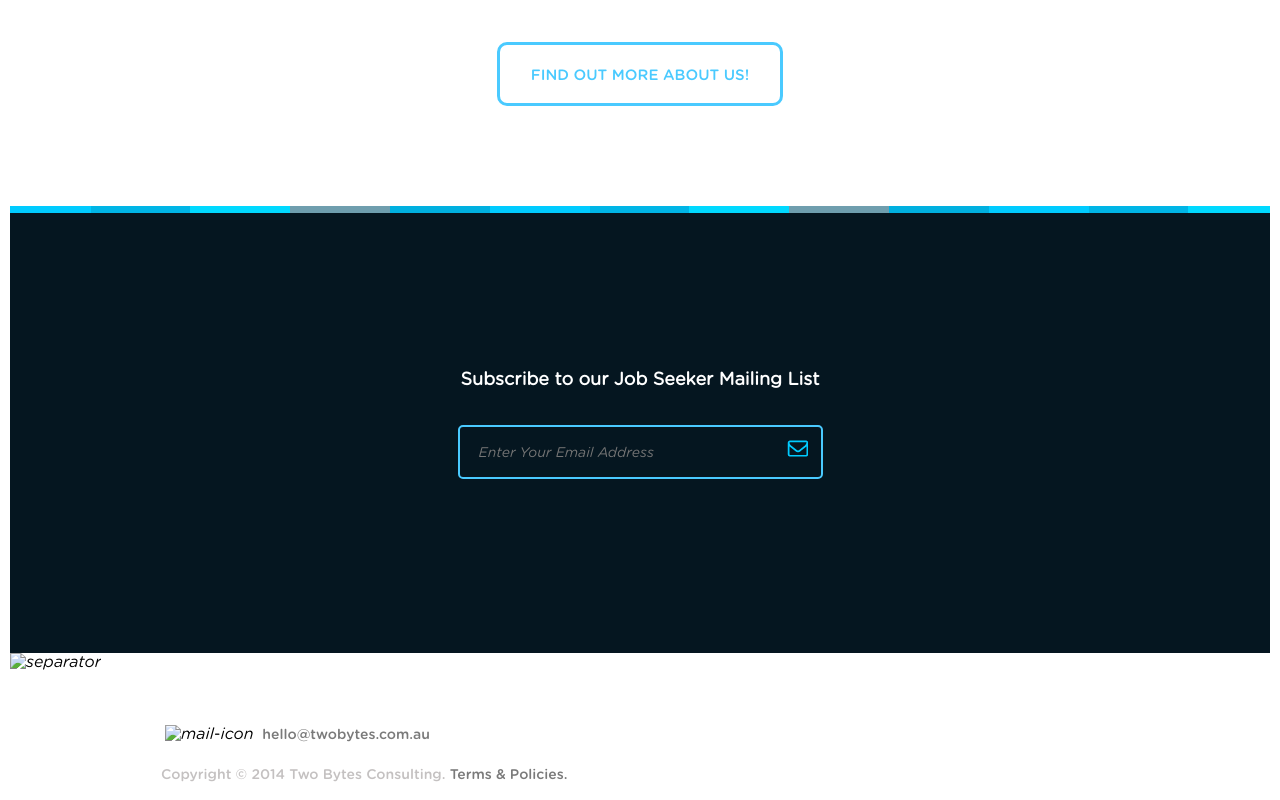
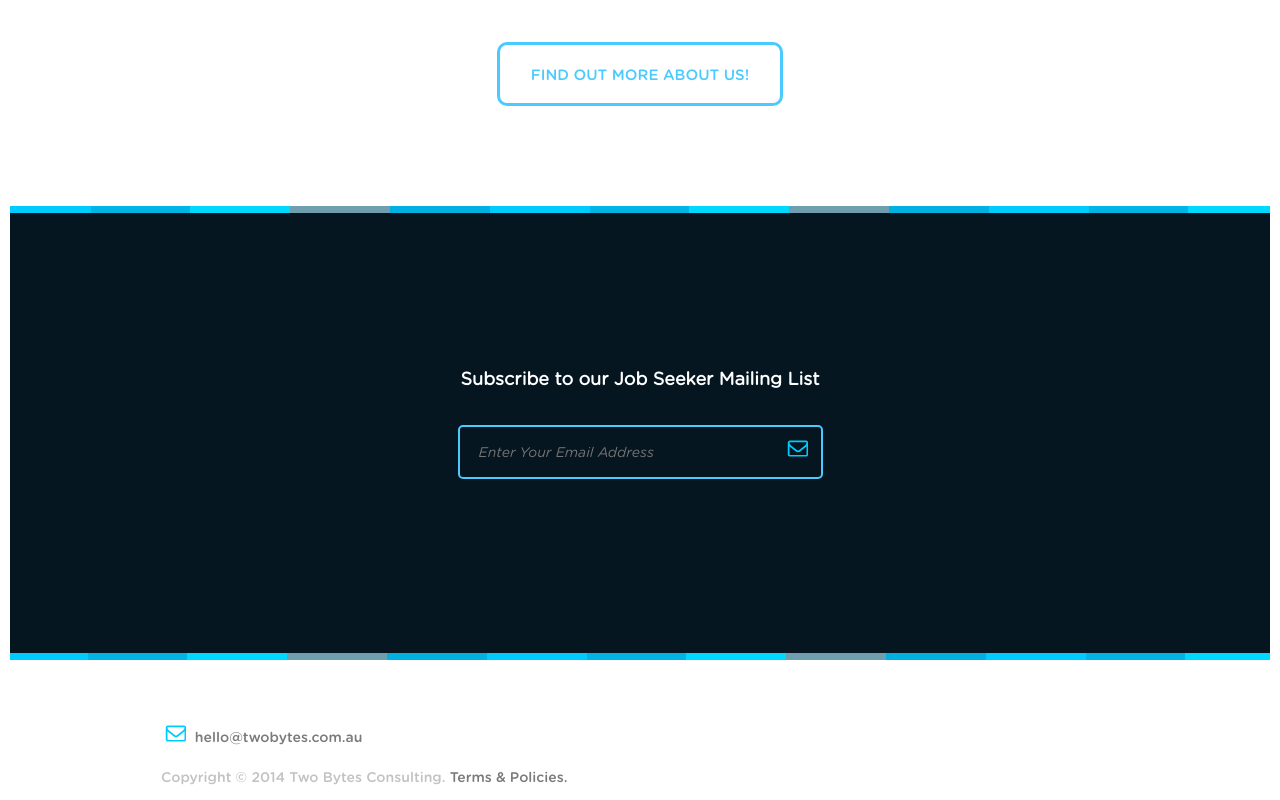
Before and after one commit to Maximumstart-initial-course/roman-b5-001, a plain HTML site: page twobytes/index.html in a window 1280 px wide. Shown: the part 1244-2044 px from the top of the page. Drawn offline with Linux system fonts and the light colour scheme.

Commit message:
Остання Версія)

```diff
--- a/twobytes/index.html
+++ b/twobytes/index.html
@@ -67,11 +67,11 @@
 						<input class="mail-subscribe" type="email" placeholder="Enter Your Email Address"><button class="mail-subscribe-button" type="submit"> <img src="img/mail-icon.png" alt="mail-search-icon"></button>
 					</form>
 		</section>
-			<img src="img/separator three.png" alt="separator" class="separator-three">
+			<img src="img/separator-three.png" alt="separator" class="separator-three">
 	</main>
 	<foter class="main-footer">
 		<div class="mail-adress">
-			<img src="img/mail icon.png" alt="mail-icon" class="mail-to">
+			<img src="img/mail-icon.png" alt="mail-icon" class="mail-to">
 			<a class="mail-link" href="mailto:hello@twobytes.com.au">hello@twobytes.com.au</a>
 		</div>
 		<p class="copyright">Copyright &copy; 2014 Two Bytes Consulting. <a class="term-policices" href="#">Terms & Policies.</a></p>
```
